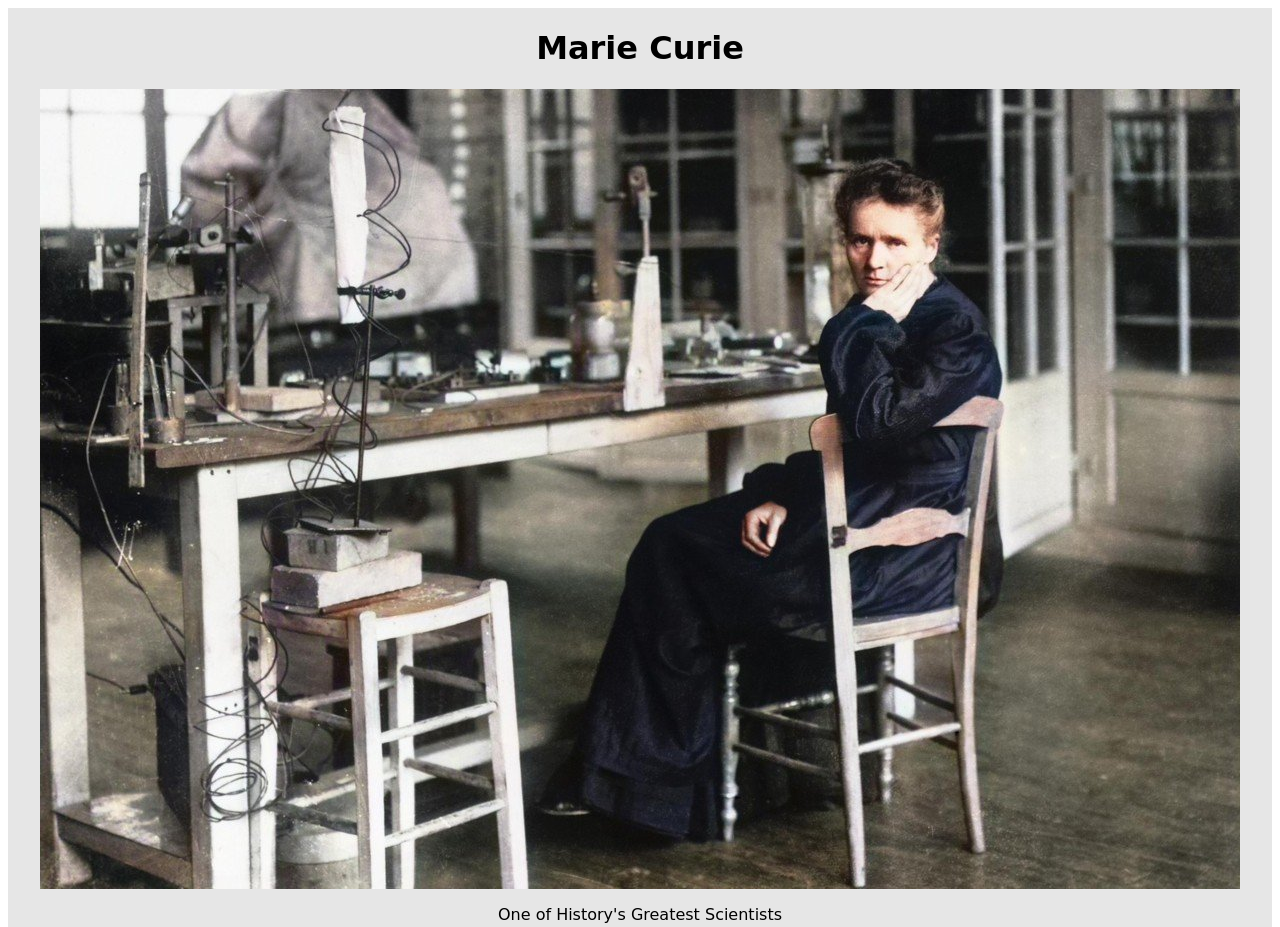
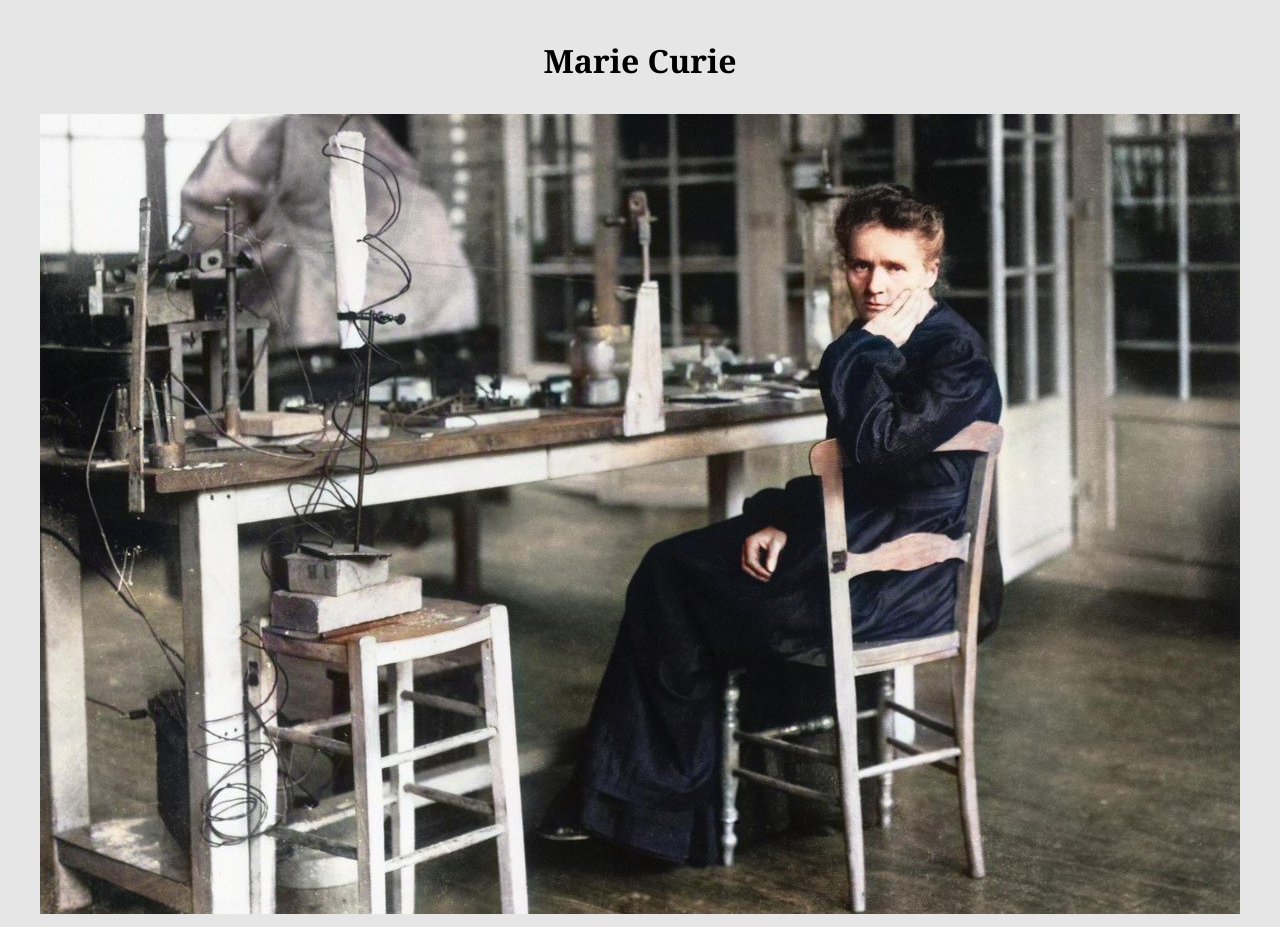
Before and after one commit to casey0808/fcc-responsive-web-design, a plain HTML site: page tribute-page/index.html in a window 1280 px wide. Shown: the top 927 px of the page. Drawn offline with Linux system fonts and the light colour scheme.

Commit message:
update layout

```diff
--- a/tribute-page/index.css
+++ b/tribute-page/index.css
@@ -1,12 +1,19 @@
+body {
+    background-color: rgb(230, 230, 230);
+}
+
 #main {
-    background-color: rgb(230, 230, 230);
     display: flex;
     flex-direction: column;
     align-items: center;
     justify-content: center;
-    font-family: cursive;
+    font-family: Georgia, 'Times New Roman', Times, serif;
 }
 
+#title {
+    padding-top: 10px;
+    padding-bottom: 10px;
+}
 #image {
     max-width: 100%;
     align-self: center;
@@ -21,4 +28,5 @@
 
 #tribute-info {
     line-height: 2em;
+    padding: 5% 10%;
 }
```
